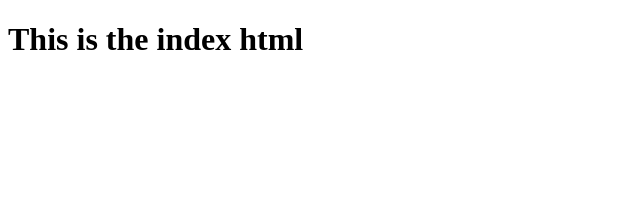
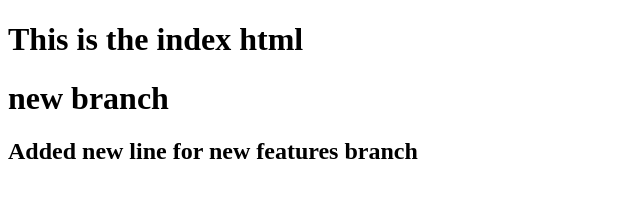
Before and after one commit to coding-jhuunn/GitControl, a plain HTML site: page index.html in a window 1280 px wide. Shown: the whole page, without its empty margins (0-640 px from the left). Drawn offline with Linux system fonts and the light colour scheme.

Commit message:
added new features

```diff
--- a/index.html
+++ b/index.html
@@ -3,9 +3,11 @@
 <head>
     <meta charset="UTF-8">
     <meta name="viewport" content="width=device-width, initial-scale=1.0">
-    <title>Document</title>
+    <title>Document!!</title>
 </head>
 <body>
     <h1>This is the index html</h1>
+    <h1>new branch</h1>
+    <h2>Added new line for new features branch</h2>
 </body>
 </html>
```
